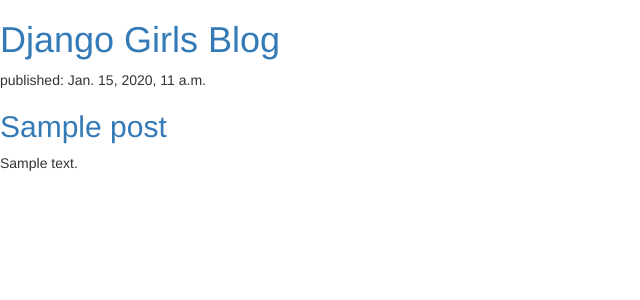
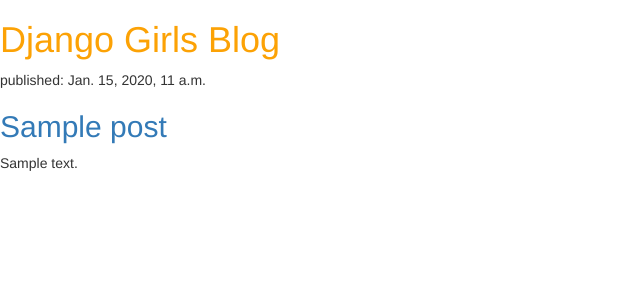
Before and after one commit to webjazznl/django_blog, a Django app: template blog/templates/blog/post_list.html in a window 1280 px wide. Shown: the top 300 px of the page, without its empty margins (0-640 px from the left). Run offline with Django 3.2, Linux system fonts and the light colour scheme; the template is opened without the code that fills it: values that come from a table or form of the project are taken from there, others are empty; tables that the repository leaves empty hold one stand-in row (values such as "Sample post"); some libraries are stand-ins or nearby versions.

Commit message:
Add custom stylesheet

```diff
--- /dev/null
+++ b/blog/static/css/blog.css
@@ -0,0 +1,3 @@
+h1 a {
+    color: #FCA205
+}
--- a/blog/templates/blog/post_list.html
+++ b/blog/templates/blog/post_list.html
@@ -1,8 +1,11 @@
+{% load static %}
+<!DOCTYPE html>
 <html>
 <head>
     <link rel="stylesheet" href="//maxcdn.bootstrapcdn.com/bootstrap/3.2.0/css/bootstrap.min.css">
     <link rel="stylesheet" href="//maxcdn.bootstrapcdn.com/bootstrap/3.2.0/css/bootstrap-theme.min.css">
-<title>Django Girls blog</title>
+    <link rel="stylesheet" href="{% static 'css/blog.css' %}">
+    <title>Django Girls blog</title>
 </head>
 <body>
 <div>
```
